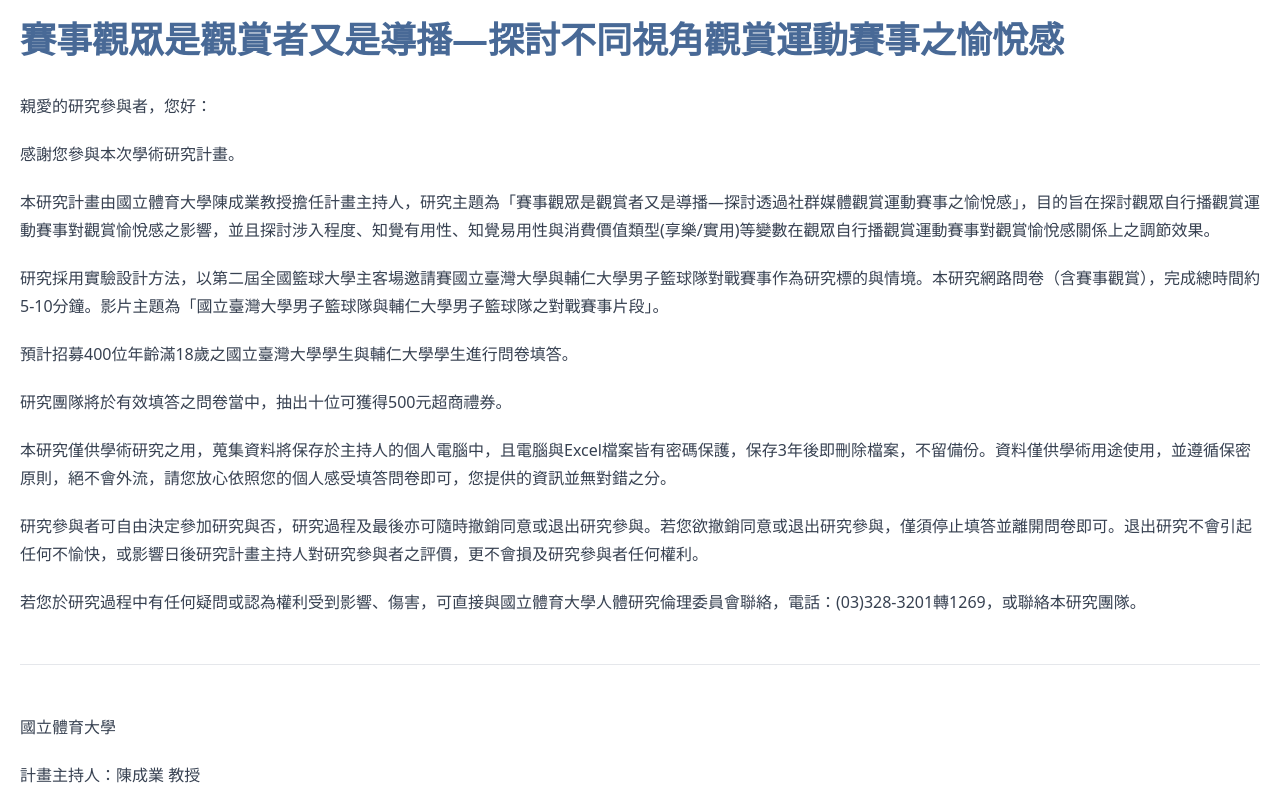
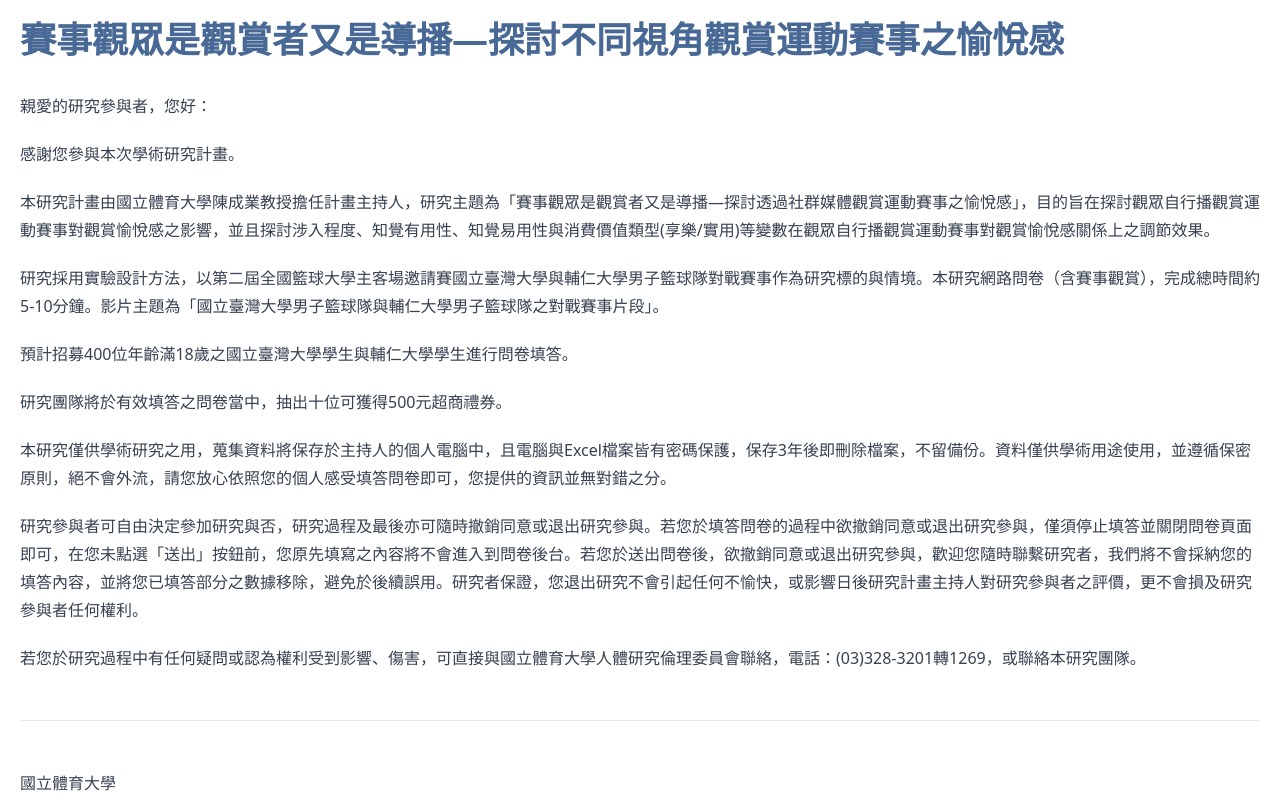
Before and after one commit to chunfu/video-poll-control, a React (Vite) app: page / in a window 1280 px wide. Shown: the top 800 px of the page. Built offline with nearby package versions, Linux system fonts and the light colour scheme.

Commit message:
fix: another wording

```diff
--- a/src/Page1.tsx
+++ b/src/Page1.tsx
@@ -24,7 +24,7 @@
 
 本研究僅供學術研究之用，蒐集資料將保存於主持人的個人電腦中，且電腦與Excel檔案皆有密碼保護，保存3年後即刪除檔案，不留備份。資料僅供學術用途使用，並遵循保密原則，絕不會外流，請您放心依照您的個人感受填答問卷即可，您提供的資訊並無對錯之分。
 
-研究參與者可自由決定參加研究與否，研究過程及最後亦可隨時撤銷同意或退出研究參與。若您欲撤銷同意或退出研究參與，僅須停止填答並離開問卷即可。退出研究不會引起任何不愉快，或影響日後研究計畫主持人對研究參與者之評價，更不會損及研究參與者任何權利。
+研究參與者可自由決定參加研究與否，研究過程及最後亦可隨時撤銷同意或退出研究參與。若您於填答問卷的過程中欲撤銷同意或退出研究參與，僅須停止填答並關閉問卷頁面即可，在您未點選「送出」按鈕前，您原先填寫之內容將不會進入到問卷後台。若您於送出問卷後，欲撤銷同意或退出研究參與，歡迎您隨時聯繫研究者，我們將不會採納您的填答內容，並將您已填答部分之數據移除，避免於後續誤用。研究者保證，您退出研究不會引起任何不愉快，或影響日後研究計畫主持人對研究參與者之評價，更不會損及研究參與者任何權利。
 
 若您於研究過程中有任何疑問或認為權利受到影響、傷害，可直接與國立體育大學人體研究倫理委員會聯絡，電話：(03)328-3201轉1269，或聯絡本研究團隊。
 
```
